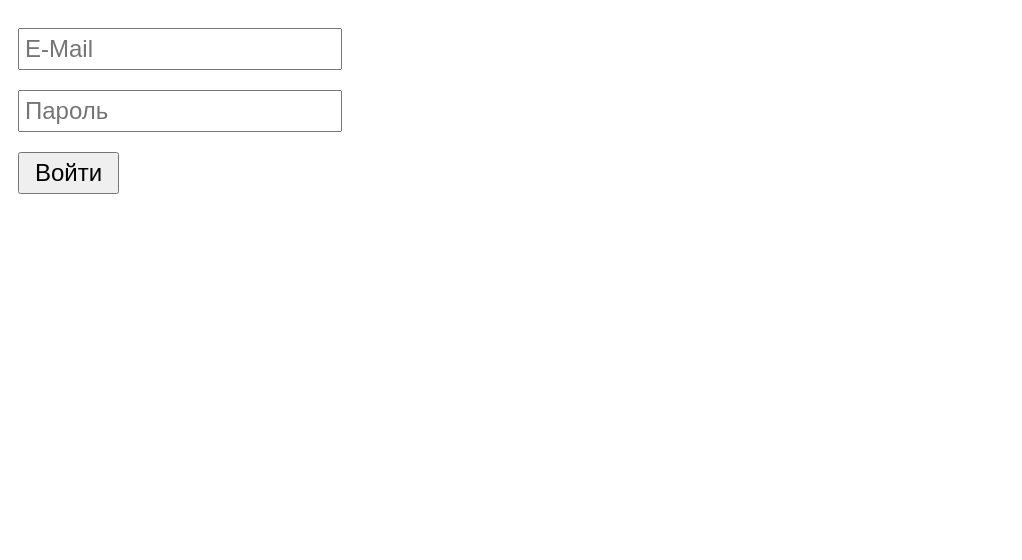
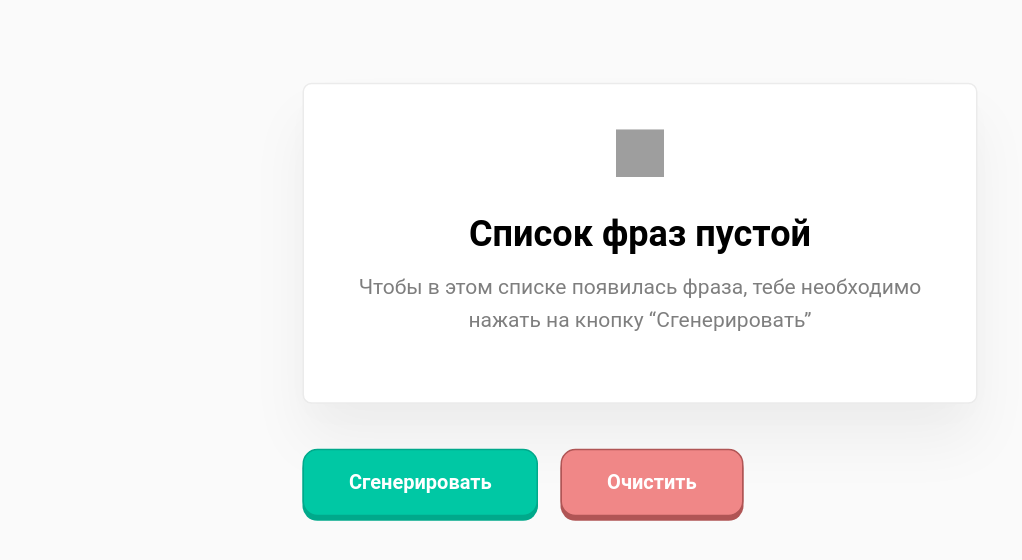
Before and after one commit to DVNst/home-work-1, a React (Create React App) app: page / in a window 1280 px wide. Shown: the top 560 px of the page, without its empty margins (0-1022 px from the left). Built offline with nearby package versions, Linux system fonts and the light colour scheme; grey boxes are pictures that could not be loaded.

Commit message:
completed lesson 4

```diff
--- a/src/index.js
+++ b/src/index.js
@@ -1,6 +1,6 @@
 import React from 'react';
 import ReactDOM from 'react-dom';
-import App from './tutorial-2/App';
+import App from './tutorial-4/App';
 
 ReactDOM.render(
   <React.StrictMode>
--- /dev/null
+++ b/src/tutorial-4/App.css
@@ -0,0 +1,75 @@
+* {
+  font-family: "Roboto";
+}
+
+body {
+  background-color: #FAFAFA;
+}
+
+.wrapper {
+  width: 450px;
+  margin: 50px auto;
+  transform: scale(1.5) translateY(70px);
+}
+
+.list {
+  max-height: 400px;
+  overflow: auto;
+  padding: 30px;
+  margin-bottom: 30px;
+}
+
+.btn {
+  height: 45px;
+  padding: 0 30px;
+  border: 0;
+  border-radius: 10px;
+  margin-right: 15px;
+  font-weight: 600;
+  cursor: pointer;
+  transition: all 0.15s ease;
+}
+.btn:active {
+  transform: translateY(2px);
+  box-shadow: none;
+}
+.btn_generate {
+  background-color: #00C8A4;
+  color: #fff;
+  box-shadow: 0 3px 0 #00A98B;
+  border: 1px solid #00A98B;
+}
+.btn_clear {
+  background-color: #F08787;
+  box-shadow: 0 3px 0 #B05555;
+  border: 1px solid #B05555;
+  color: #fff;
+}
+
+.block {
+  padding: 15px 30px;
+  background: #FFFFFF;
+  border: 1px solid #EBEBEB;
+  box-sizing: border-box;
+  box-shadow: 0px 9px 24px rgba(0, 0, 0, 0.01), 0px 25px 40px rgba(0, 0, 0, 0.05);
+  border-radius: 6px;
+  margin-bottom: 30px;
+}
+.block h3 {
+  font-size: 18px;
+}
+
+.empty-block {
+  text-align: center;
+  padding: 30px;
+}
+.empty-block h2 {
+  font-size: 24px;
+  margin-bottom: 0;
+}
+.empty-block p {
+  margin-top: 10px;
+  font-size: 14px;
+  opacity: 0.5;
+  line-height: 22px;
+}
--- /dev/null
+++ b/src/tutorial-4/App.js
@@ -0,0 +1,46 @@
+import React, { useState } from "react";
+import Phrase from "./components/phrase/phrase";
+import EmptyBlock from "./components/empty-block/empty-block";
+
+import {adjectivesArr, nounsArr} from "./bd.jsx";
+
+import "./App.css";
+
+function App() {
+  document.title = "Урок №4 (2-7)";
+
+  const [phrases, setPhrases] = useState([]);
+
+  const clickGenerate = () => {
+    //клонируем массив прилогательных
+    const adjectives = [...adjectivesArr];
+
+    //генерируем первое прилагательное
+    const adjectiveFirst = adjectives[Math.floor(Math.random()*adjectives.length)];
+    //удаляем первое прилагательное из массива, чтобы небыло повторов
+    adjectives.splice(adjectiveFirst, 1);
+    //генерируем второе прилагательное
+    const adjectiveSecond = adjectives[Math.floor(Math.random()*adjectives.length)];
+    //генерируем сущетсвительное
+    const noun = nounsArr[Math.floor(Math.random()*nounsArr.length)];
+
+    const phrase = `${adjectiveFirst} ${adjectiveSecond} ${noun}`;
+    setPhrases([phrase, ...phrases]);
+  };
+
+  const clickClear = () => {
+    setPhrases([]);
+  };
+
+  return (
+    <div className="App">
+      <div className="wrapper">
+        {phrases.length > 0 ? <Phrase phrases={phrases}/> : <EmptyBlock />}
+        <button className="btn btn_generate" onClick={clickGenerate}>Сгенерировать</button>
+        <button className="btn btn_clear" onClick={clickClear}>Очистить</button>
+      </div>
+    </div>
+  );
+}
+
+export default App;
--- /dev/null
+++ b/src/tutorial-4/bd.jsx
@@ -0,0 +1,46 @@
+const adjectivesArr = [
+  "абсолютный",
+  "адский",
+  "азартный",
+  "активный",
+  "ангельский",
+  "астрономический",
+  "баснословный",
+  "безбожный",
+  "безбрежный",
+  "безвозвратный",
+  "безграничный",
+  "бездонный",
+  "бездушный",
+  "безжалостный",
+  "замечательно",
+  "замечательный",
+  "записной",
+  "запредельный",
+  "заядлый",
+  "звериный",
+  "зверский",
+  "зеленый",
+  "злой",
+  "злостный",
+  "значительный",
+  "неоспоримый",
+  "неотразимый",
+  "неоценимый",
+  "непередаваемый"
+];
+
+const nounsArr = [
+  "лгун",
+  "день",
+  "конь",
+  "олень",
+  "человек",
+  "программист",
+  "ребёнок",
+  "конец",
+  "город",
+  "дурак"
+];
+
+export {nounsArr, adjectivesArr};
--- /dev/null
+++ b/src/tutorial-4/components/empty-block/empty-block.jsx
@@ -0,0 +1,11 @@
+const EmptyBlock = () => {
+  return (
+    <div className="block empty-block">
+      <img src="img//ghost.png" width="32px" height="32px" alt="Ghost" />
+      <h2>Список фраз пустой</h2>
+      <p>Чтобы в этом списке появилась фраза, тебе необходимо нажать на кнопку “Сгенерировать”</p>
+    </div>
+  );
+};
+
+export default EmptyBlock;
--- /dev/null
+++ b/src/tutorial-4/components/phrase/phrase.jsx
@@ -0,0 +1,9 @@
+const Phrase = ({phrases}) => {
+  return (
+    <div className="list">
+      {phrases.map((phrase, i) => <div className="block" key={i + phrase}><h3>{phrase}</h3></div>)}
+    </div>
+  );
+};
+
+export default Phrase;
```
Also changed, not shown: public/img/ghost.png (added), public/logo512.png (deleted).
